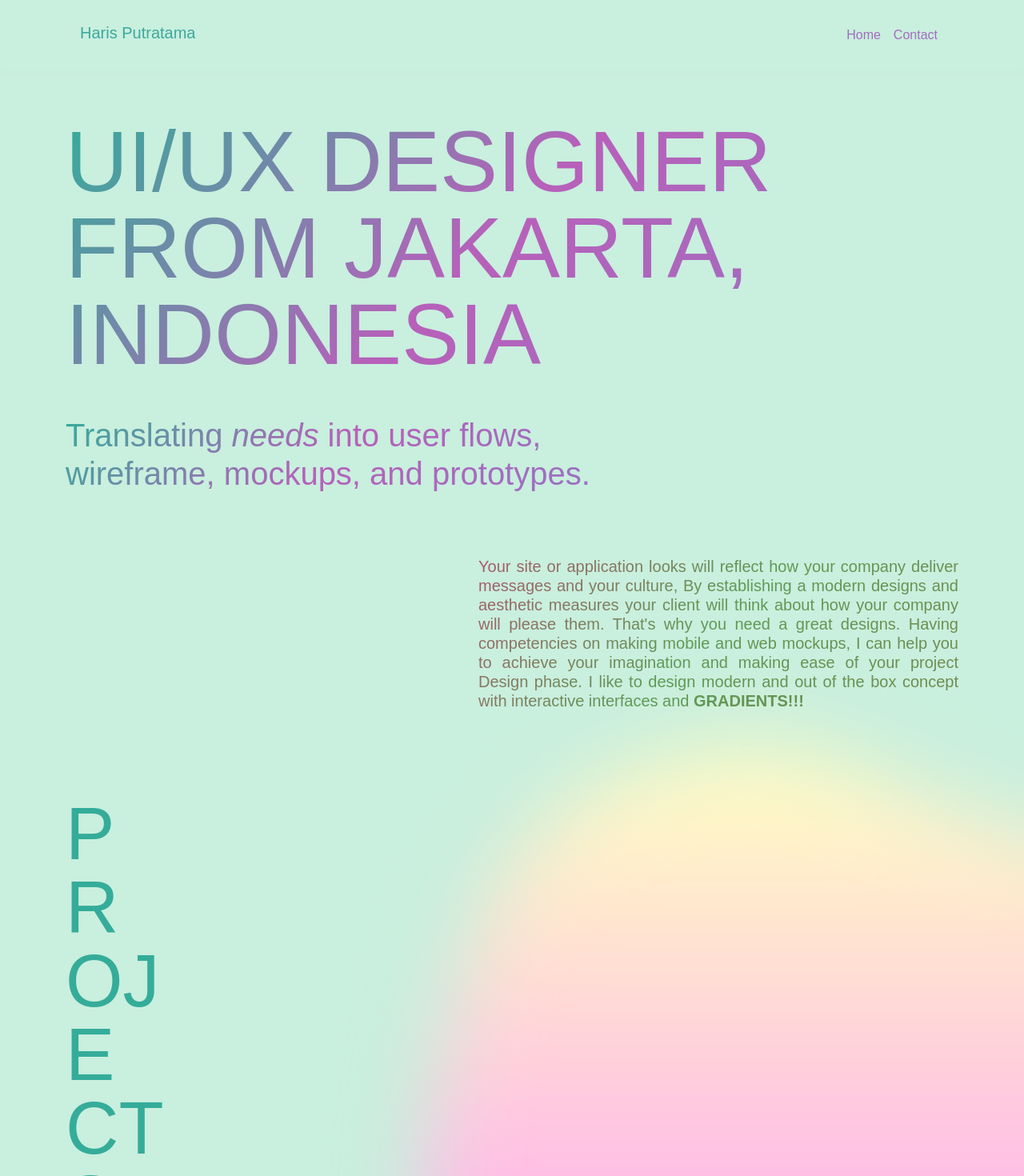
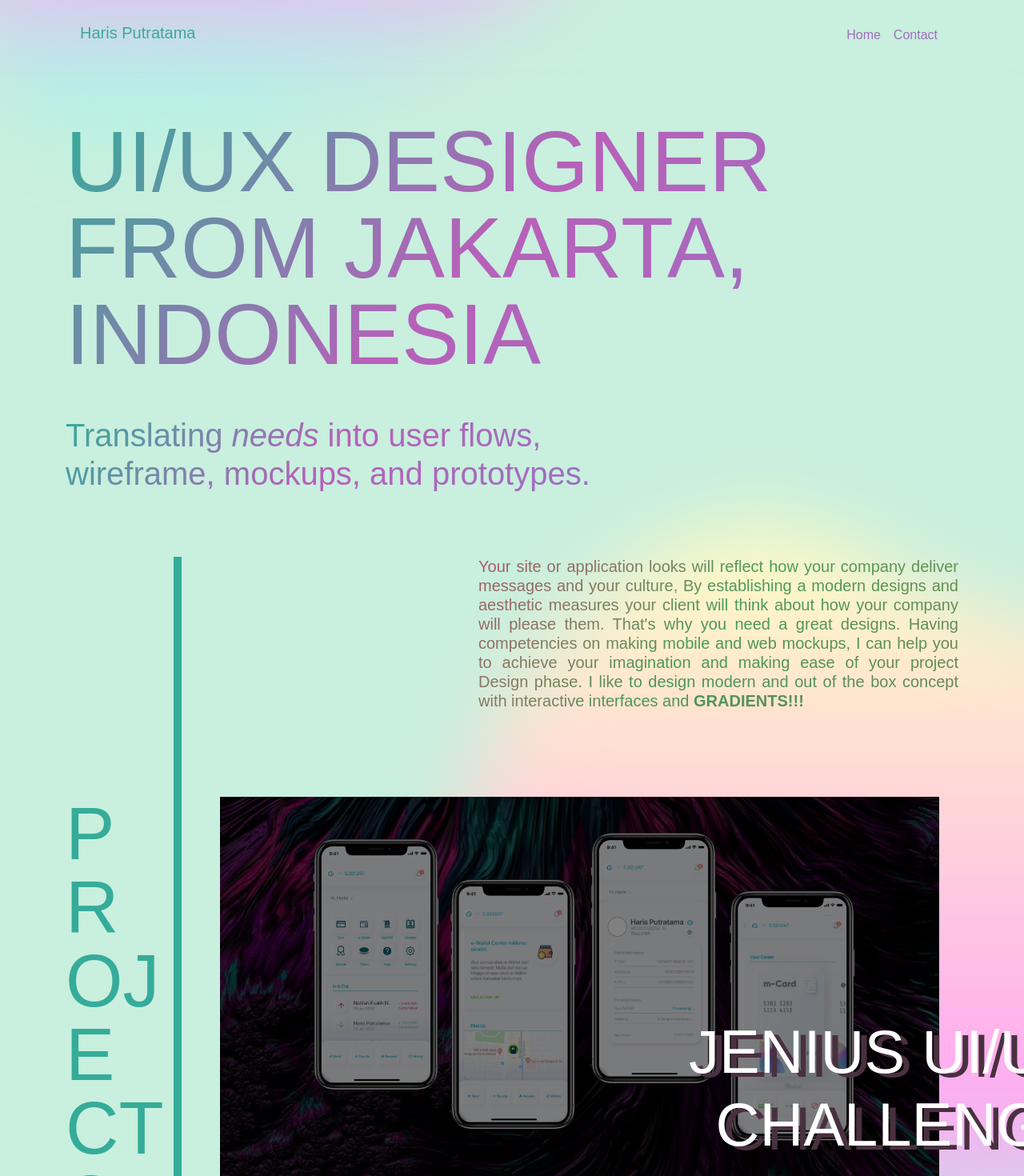
Before and after one commit to hazelflith/Portfolio, a Next.js app: page /uiux in a window 1280 px wide. Shown: the top 1470 px of the page at 80% size. Built offline with nearby package versions, Linux system fonts and the light colour scheme; a web font is replaced by a local one.

Commit message:
🐛 flex bug

```diff
--- a/pages/uiux.js
+++ b/pages/uiux.js
@@ -367,7 +367,7 @@ export default function Uiux() {
             </div>
           </div>
           <div class="intro-transition5">
-            <div class="d-flex project-wrap d-none d-lg-block">
+            <div class="project-wrap d-none d-lg-flex">
               <div class="project-text">PROJECTS &nbsp;&#10;=&#10;&nbsp; PROJECTS &nbsp;&#10;=&#10;&nbsp; PROJECTS</div>
               <div class="project-line"></div>
               <div class="projects">
```
